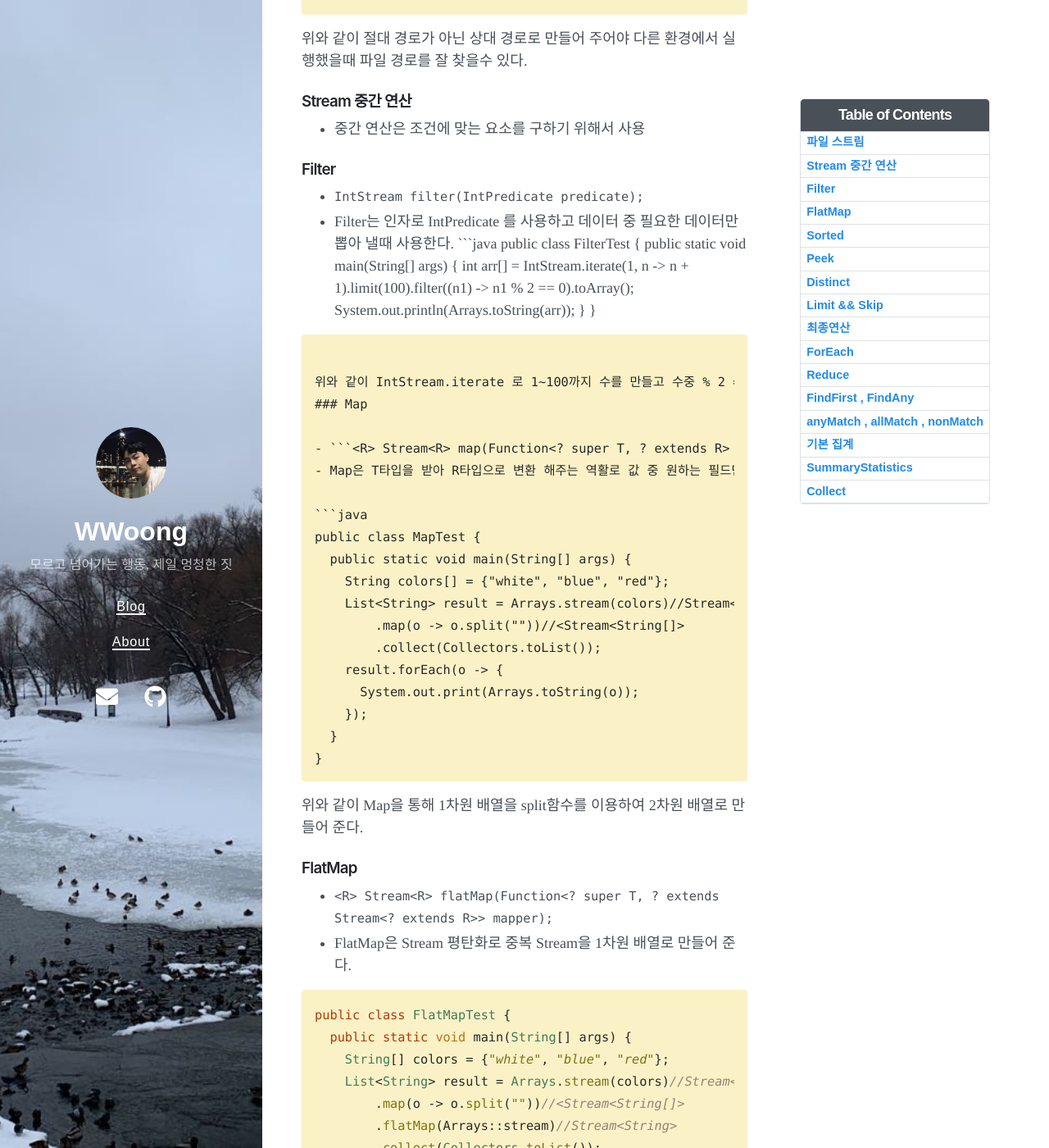
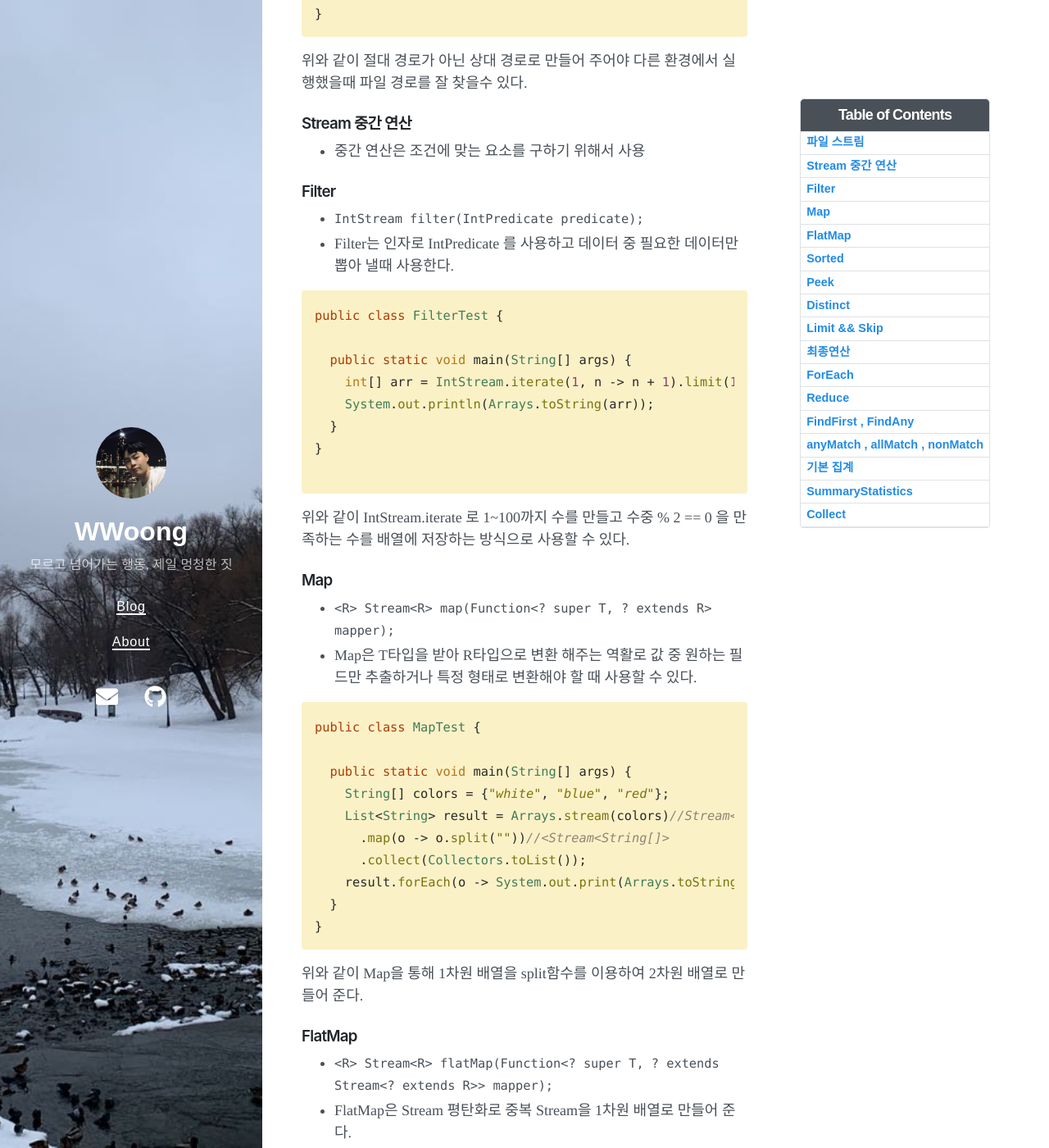
Before and after one commit to sangwoong12/sangwoong12.github.io, a Jekyll site: the page built from _posts/2022-11-17-nhnAcademy19.md, in a window 1280 px wide and 1400 px high, scrolled down 510 px. Shown: the whole window at 82% size. Built offline with Jekyll 4.4.1, drawn with Linux system fonts in a browser that asks for light colours; nearby versions of some CDN libraries; some of the changed text lies outside the part shown.

Commit message:
선발교육과정 19일차

````diff
--- a/_posts/2022-11-17-nhnAcademy19.md
+++ b/_posts/2022-11-17-nhnAcademy19.md
@@ -32,10 +33,12 @@ public class FileStream {
 
 - ```IntStream filter(IntPredicate predicate);```
 - Filter는 인자로 IntPredicate 를 사용하고 데이터 중 필요한 데이터만 뽑아 낼때 사용한다.
+
 ```java
 public class FilterTest {
+
   public static void main(String[] args) {
-    int arr[] = IntStream.iterate(1, n -> n + 1).limit(100).filter((n1) -> n1 % 2 == 0).toArray();
+    int[] arr = IntStream.iterate(1, n -> n + 1).limit(100).filter((n1) -> n1 % 2 == 0).toArray();
     System.out.println(Arrays.toString(arr));
   }
 }
@@ -50,14 +53,13 @@ public class FilterTest {
 
 ```java
 public class MapTest {
+
   public static void main(String[] args) {
-    String colors[] = {"white", "blue", "red"};
+    String[] colors = {"white", "blue", "red"};
     List<String> result = Arrays.stream(colors)//Stream<String>
-        .map(o -> o.split(""))//<Stream<String[]>
-        .collect(Collectors.toList());
-    result.forEach(o -> {
-      System.out.print(Arrays.toString(o));
-    });
+      .map(o -> o.split(""))//<Stream<String[]>
+      .collect(Collectors.toList());
+    result.forEach(o -> System.out.print(Arrays.toString(o)));
   }
 }
 ```
@@ -250,7 +257,7 @@ String joining = users.stream().map(User::getUserName) .collect(Collectors.joini
 ```
 List userList = users.stream().collect(Collectors.toList());
 Set userSet = users.stream().collect(Collectors.toSet());
-LinkedList<User> userLinkedList = users.stream() .collect(Collectors.toCollection(LinkedList::new));
+LinkedList<User> userLinkedList = users.stream().collect(Collectors.toCollection(LinkedList::new));
 ```
 
 - groupingBy : 해당 기준으로 그룹화
@@ -269,5 +276,6 @@ Iterator iterator = result.entrySet().iterator();
 - partitioningBy : Predicate 함수형 인터페이스를 이용하여 특정 기준을 기준으로 분류
 
 ```
-var userMap = users.stream().collect(Collectors.partitioningBy(t -> t.getUserAge() > 30, Collectors.toList()));
+var userMap = users.stream().collect(Collectors.
+              partitioningBy(t -> t.getUserAge() > 30, Collectors.toList()));
 ```
````
Also changed, not shown: other parts of _posts/2022-11-17-nhnAcademy19.md (+14 -8 lines).
